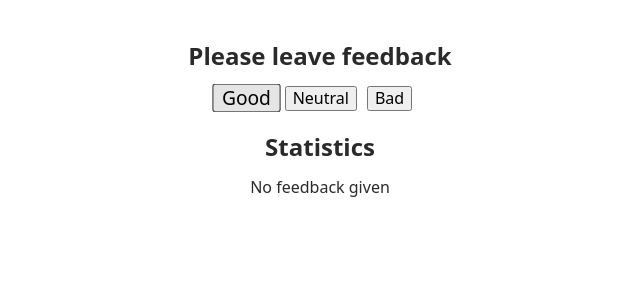
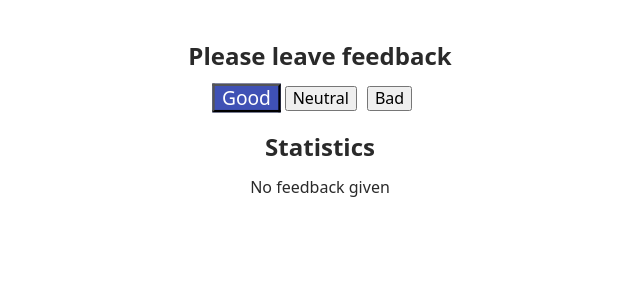
Before and after one commit to Olga-Smolianinova/goit-react-hw-02-feedback, a React (Create React App) app: page / in a window 1280 px wide. In both pictures the pointer is over the button "Good". Shown: the top 300 px of the page, without its empty margins (320-960 px from the left). Built offline with nearby package versions, Linux system fonts and the light colour scheme.

Commit message:
add styles

```diff
--- a/src/components/Feedback/FeedbackOptions/FeedbackOptions.module.css
+++ b/src/components/Feedback/FeedbackOptions/FeedbackOptions.module.css
@@ -5,4 +5,6 @@
 }
 .Feedback__btn:hover {
   transform: scale(1.2);
+  background-color: #3f51b5;
+  color: #ffffff;
 }
```
